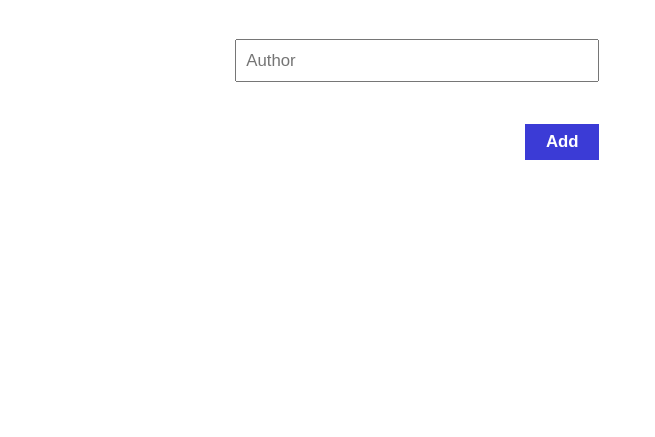
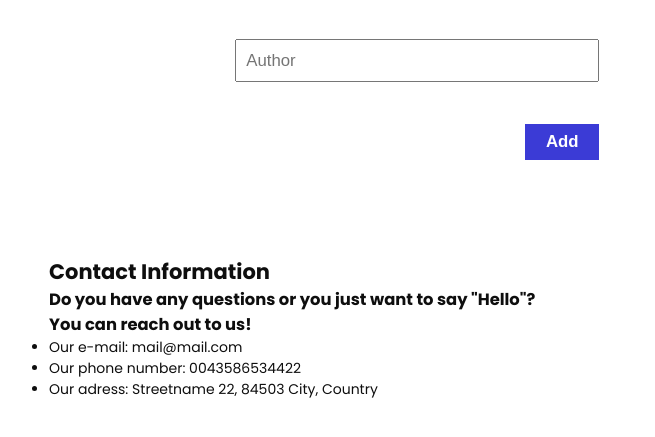
Before and after one commit to NitBravoA92/project-awesome-books, a website: page index.html in a window 1280 px wide. Shown: the part 483-920 px from the top of the page, without its empty margins (223-878 px from the left). Before the commit the page ends 800 px from the top, so only its background shows below. Drawn offline with Linux system fonts and the light colour scheme.

Commit message:
Add the contact section

```diff
--- a/index.html
+++ b/index.html
@@ -27,6 +27,19 @@
         </form>
       </div>
     </section>
+    <section id="contact" class="hide">
+      <h2>Contact Information</h2>
+      <div id="contact-container">
+        <h3>Do you have any questions or you just want to say "Hello"?</h3>
+        <h3>You can reach out to us!</h3>
+        <ul id="contact-list">
+          <li>Our e-mail: mail@mail.com</li>
+          <li>Our phone number: 0043586534422</li>
+          <li>Our adress: Streetname 22, 84503 City, Country</li>
+        </ul>
+      </div>
+    </section>
+
   </main>
   <script src="./sources/index.js"></script>
 </body>
```
